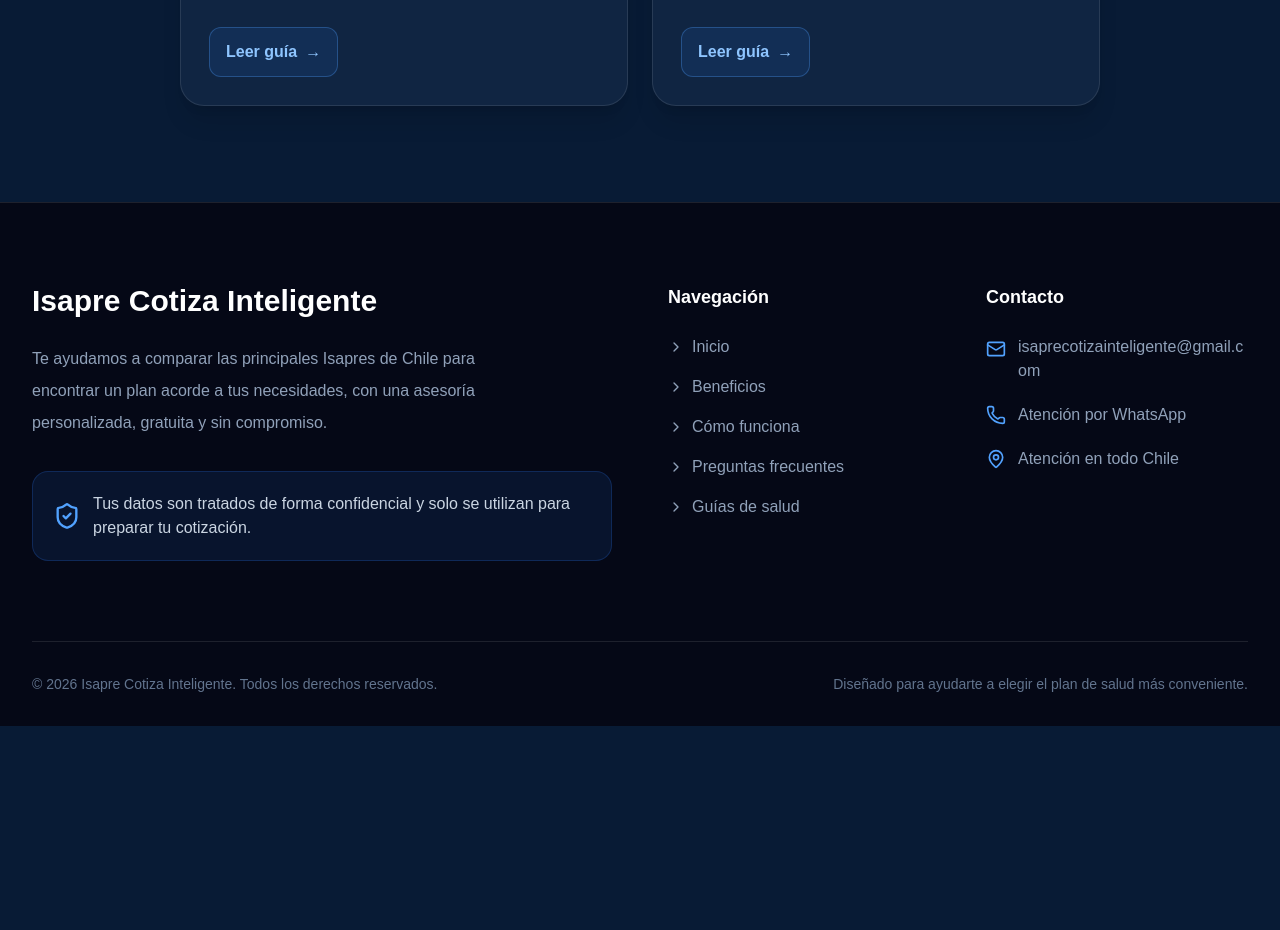
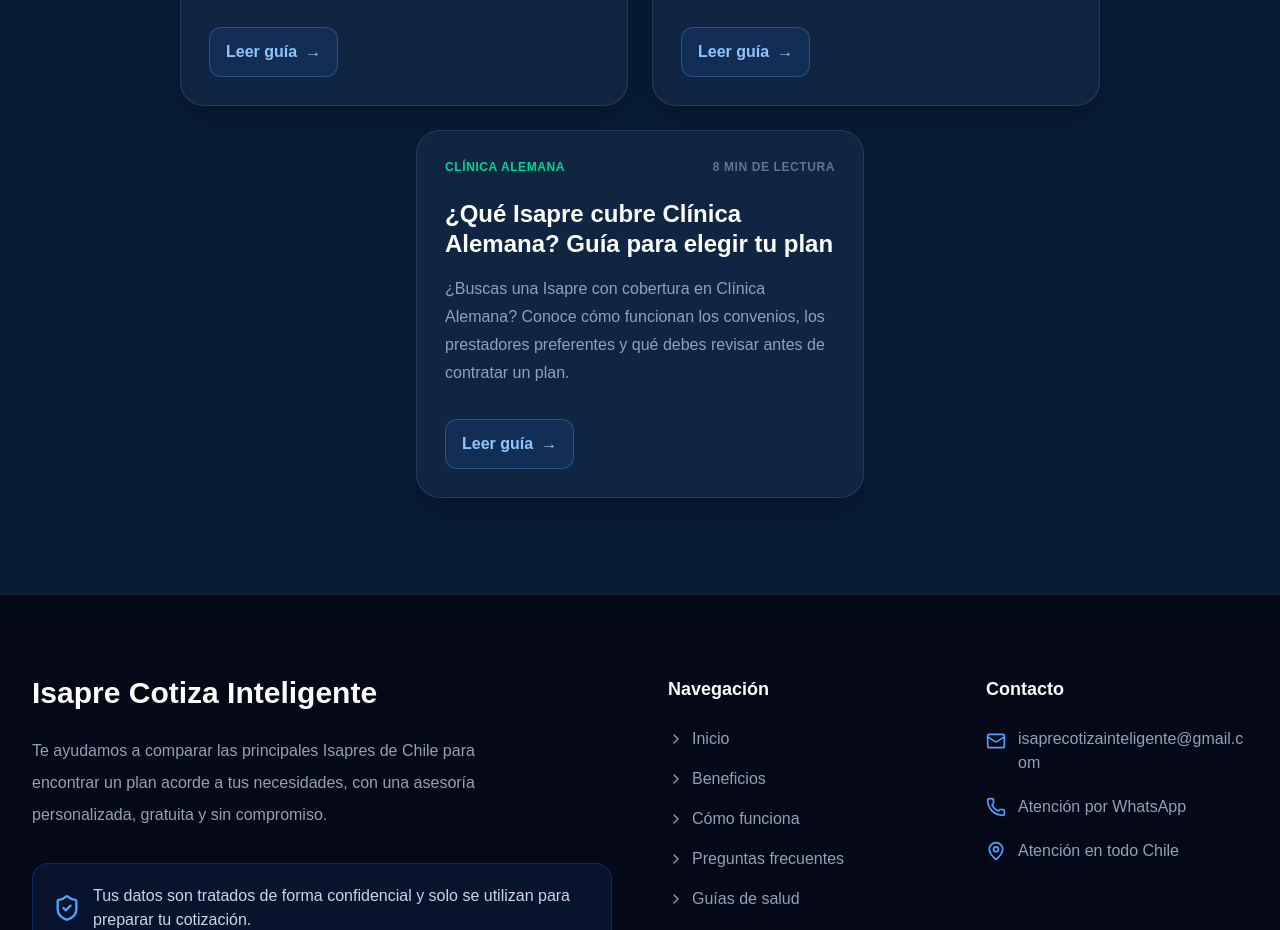
Before and after one commit to isaprecotizainteligente-hub/isapre-cotiza-inteligente, a Next.js app: page /contenidos in a window 1280 px wide. Shown: the part 1440-2370 px from the top of the page. Before the commit the page ends 2166 px from the top, so only its background shows below. Built offline with nearby package versions, Linux system fonts and the light colour scheme.

Commit message:
Agrega contenido SEO sobre Clínica Alemana

```diff
--- a/data/contenidos.ts
+++ b/data/contenidos.ts
@@ -329,4 +329,89 @@
       },
     ],
   },
+
+  {
+    slug: "que-isapre-cubre-clinica-alemana",
+    title: "¿Qué Isapre cubre Clínica Alemana? Guía para elegir tu plan",
+    description:
+      "¿Buscas una Isapre con cobertura en Clínica Alemana? Conoce cómo funcionan los convenios, los prestadores preferentes y qué debes revisar antes de contratar un plan.",
+    category: "Clínica Alemana",
+    date: "2026-09-26",
+    readingTime: "8 min de lectura",
+    keywords: [
+      "qué Isapre cubre Clínica Alemana",
+      "Isapres con convenio Clínica Alemana",
+      "plan Isapre Clínica Alemana",
+      "cobertura Clínica Alemana",
+      "Isapre Clínica Alemana Santiago",
+      "plan de salud Clínica Alemana",
+      "prestador preferente Clínica Alemana",
+      "cobertura hospitalaria Clínica Alemana",
+    ],
+    content: [
+      {
+        heading: "¿Una Isapre cubre automáticamente Clínica Alemana?",
+        paragraphs: [
+          "No necesariamente. Que una Isapre tenga un convenio con Clínica Alemana no significa que todos sus planes tengan las mismas condiciones de cobertura en ese prestador.",
+          "La cobertura que recibirás depende del plan de salud contratado, de la modalidad del plan y de las condiciones establecidas para los prestadores incluidos.",
+        ],
+      },
+      {
+        heading: "¿Qué significa que Clínica Alemana sea un prestador preferente?",
+        paragraphs: [
+          "En los planes con prestador preferente, la Isapre puede establecer condiciones de cobertura asociadas a determinados prestadores o redes de prestadores identificados en el plan.",
+          "Por eso, si Clínica Alemana es uno de tus centros médicos de preferencia, no basta con preguntar si existe convenio: también debes revisar qué cobertura específica entrega tu plan cuando te atiendes allí.",
+        ],
+      },
+      {
+        heading: "Convenio y cobertura no son exactamente lo mismo",
+        paragraphs: [
+          "Clínica Alemana informa en su sitio institucional cuáles son las Isapres con convenio vigente y señala que, cuando una Isapre no está en convenio, el paciente igualmente puede atenderse pagando el valor de la atención y luego gestionar el reembolso directamente con su Isapre.",
+          "Esto demuestra por qué es importante diferenciar entre tener acceso a un prestador y conocer las condiciones económicas reales de la atención según el plan contratado.",
+        ],
+      },
+      {
+        heading: "¿Qué debes revisar en un plan de Isapre para Clínica Alemana?",
+        paragraphs: [
+          "Si tu objetivo es atenderte habitualmente en Clínica Alemana, revisa especialmente la cobertura hospitalaria, la cobertura ambulatoria, los porcentajes de bonificación, los topes y las condiciones aplicables a los prestadores preferentes.",
+          "También conviene revisar qué ocurre en urgencias, qué prestaciones tienen límites particulares y si existen condiciones distintas para determinadas atenciones o profesionales.",
+        ],
+      },
+      {
+        heading: "No mires solamente el porcentaje de cobertura",
+        paragraphs: [
+          "Un porcentaje de cobertura alto no siempre significa que el costo final será bajo. Los topes por prestación, los montos máximos y las condiciones específicas pueden modificar considerablemente el copago.",
+          "Por eso, para comparar planes es recomendable analizar el conjunto de cobertura, topes, prestadores y precio mensual en lugar de fijarse en un solo indicador.",
+        ],
+      },
+      {
+        heading: "¿Y qué pasa con Isapre Esencial?",
+        paragraphs: [
+          "Actualmente Isapre Esencial ofrece alternativas específicamente vinculadas con Clínica Alemana. Entre ellas se encuentra el Plan Alemana Integral, orientado a la atención en Clínica Alemana de Santiago y con condiciones particulares de acceso y cobertura.",
+          "Si Clínica Alemana es tu principal prestador de salud, puede ser relevante comparar este tipo de alternativas con otras opciones disponibles y revisar siempre las condiciones vigentes del plan antes de contratar.",
+        ],
+      },
+      {
+        heading: "¿Qué plan elegir si tienes una renta alta o buscas mayor cobertura?",
+        paragraphs: [
+          "Si tienes una renta imponible alta o estás dispuesto a destinar un presupuesto mayor a salud, conviene priorizar el análisis de cobertura real y no solamente el precio mensual.",
+          "En estos casos es especialmente importante revisar los prestadores que utilizas habitualmente, la cobertura hospitalaria, los topes de alto costo y las condiciones para tu grupo familiar.",
+        ],
+      },
+      {
+        heading: "Clínica Alemana puede ser una prioridad dentro de tu decisión",
+        paragraphs: [
+          "Si ya sabes que quieres atenderte principalmente en Clínica Alemana, esa preferencia debe formar parte de la comparación desde el inicio.",
+          "Una buena cotización debería considerar tu renta, edad, cargas, presupuesto y los prestadores que realmente quieres utilizar para que puedas comparar alternativas con información relevante para tu situación.",
+        ],
+      },
+      {
+        heading: "¿Quieres revisar alternativas con cobertura en Clínica Alemana?",
+        paragraphs: [
+          "En Isapre Cotiza Inteligente podemos ayudarte a comparar alternativas considerando tu situación y tus preferencias de atención.",
+          "Puedes solicitar una cotización personalizada y revisar distintas opciones antes de tomar una decisión.",
+        ],
+      },
+    ],
+  },
 ];
```
